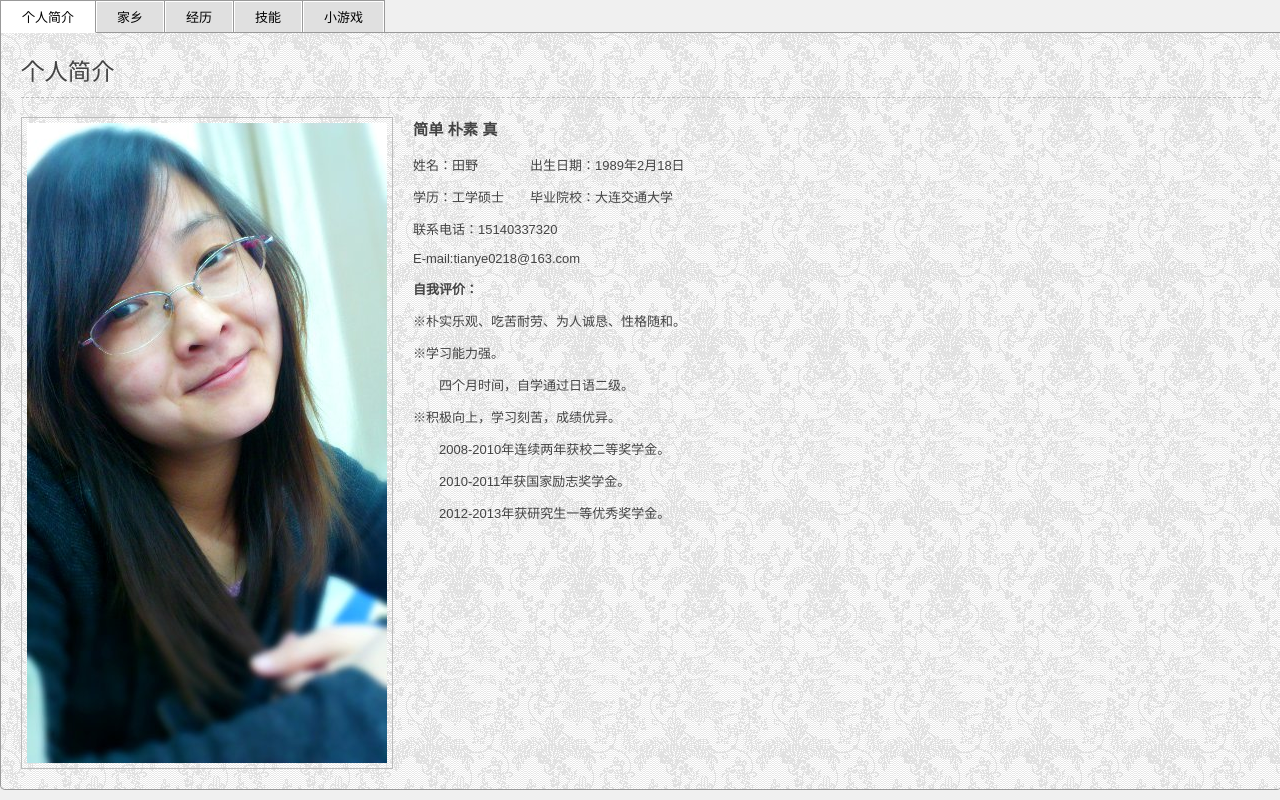
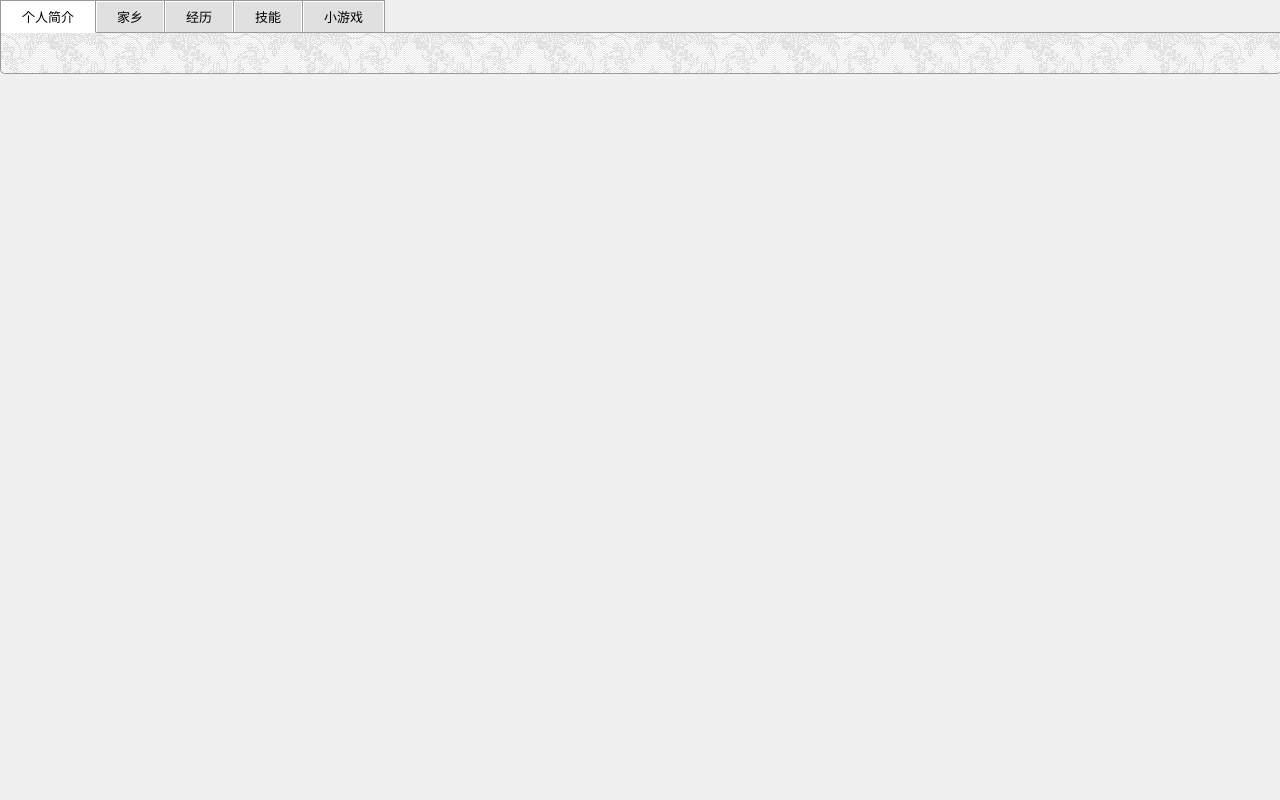
Before and after one commit to zhenglei21887/zhenglei21887.github.io, a plain HTML site: page index.html in a window 1280 px wide. Drawn offline with Linux system fonts and the light colour scheme.

Commit message:
test my domain

```diff
--- a/index.html
+++ b/index.html
@@ -36,21 +36,7 @@
 	</ul>
 	<div class="tab_container">
 		<div id="tab1" class="tab_content">
-			<h2>个人简介</h2>
-			<a ><img src="./img/life_photo.jpg" alt="mobile 2G?" /></a>
-			<h3>简单 朴素 真</h3>
-			<p>姓名：田野&emsp;&emsp;&emsp;&emsp;出生日期：1989年2月18日</p>
-			<p>学历：工学硕士&emsp;&emsp;毕业院校：大连交通大学</p>
-			<p>联系电话：15140337320</p>
-			<p>E-mail:tianye0218@163.com</p>
-			<p style="font-weight:bold">自我评价：</p>
-			<p>※朴实乐观、吃苦耐劳、为人诚恳、性格随和。</p>
-			<p>※学习能力强。</p>
-			<p>&emsp;&emsp;四个月时间，自学通过日语二级。</p>
-			<p>※积极向上，学习刻苦，成绩优异。</p>
-			<p>&emsp;&emsp;2008-2010年连续两年获校二等奖学金。</p>
-			<p>&emsp;&emsp;2010-2011年获国家励志奖学金。</p>
-			<p>&emsp;&emsp;2012-2013年获研究生一等优秀奖学金。</p>
+
 
 		</div>
 		<div id="tab2" class="tab_content">
```
